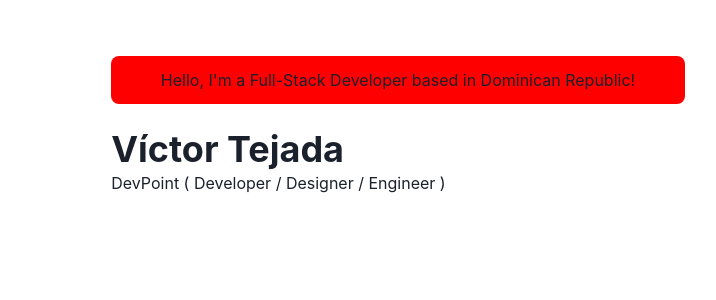
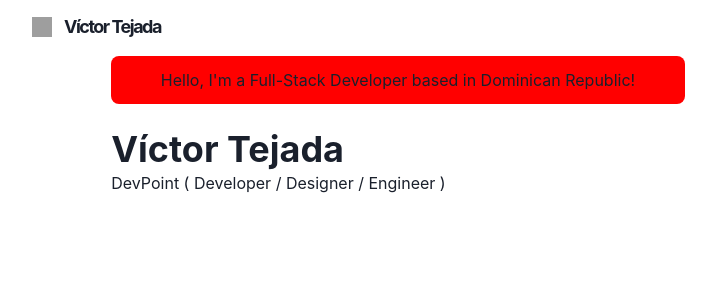
Before and after one commit to MisteryPoints/Portfolio, a Next.js app: page / in a window 1280 px wide. Shown: the top 300 px of the page, without its empty margins (242-958 px from the left). Built offline with nearby package versions, Linux system fonts and the light colour scheme; grey boxes are pictures that could not be loaded.

Commit message:
Updating Logo

```diff
--- a/components/layouts/main.js
+++ b/components/layouts/main.js
@@ -1,4 +1,5 @@
 import Head from 'next/head'
+import Navbar from '../navbar'
 import { Box, Container } from '@chakra-ui/react'
 
 const Main = ({children, router}) => {
@@ -8,6 +9,7 @@
                 <meta name='viewport' content='width=device-width, initial-scale=1'/>
                 <title>DevPoint | Homepage</title>
             </Head>
+            <Navbar path={router.asPath}/>
 
             <Container maxW="container.md" pt={14}>
                 {children}
--- a/components/navbar.js
+++ b/components/navbar.js
@@ -20,7 +20,15 @@
 
     return(
         <Box position='fixed' as='nav' w='100%' bg={useColorModeValue('#ffffff40', '20202380')} style={{backdropFilter: 'blur(10px)'}} zIndex={1} {...props}>
-            Navbar
+            <Container display='flex' p={2} maxW='container.md' wrap='wrap' align='center' justify='space-between'>
+                <Flex align='center' mr={5}>
+                    <Heading as='h1' size='lg' letterSpacing={'tighter'}>
+                        <Logo/>
+                    </Heading>
+                </Flex>
+            </Container>
         </Box>
     )
 }
+
+export default Navbar
```
